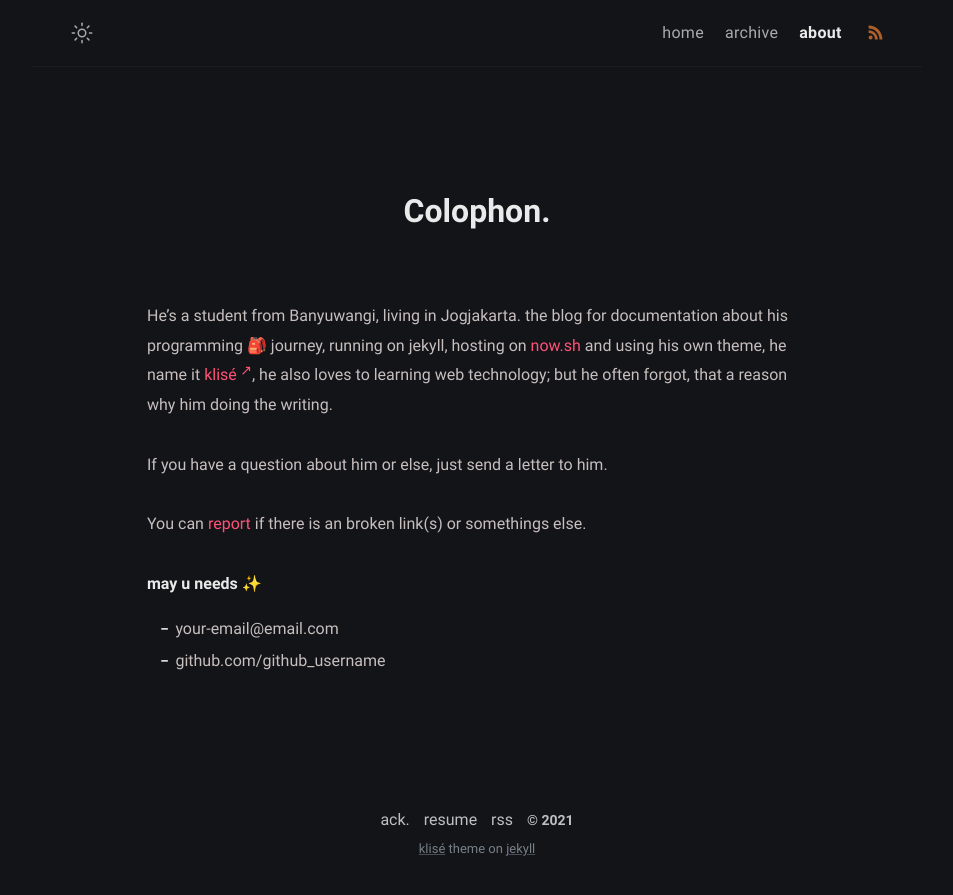
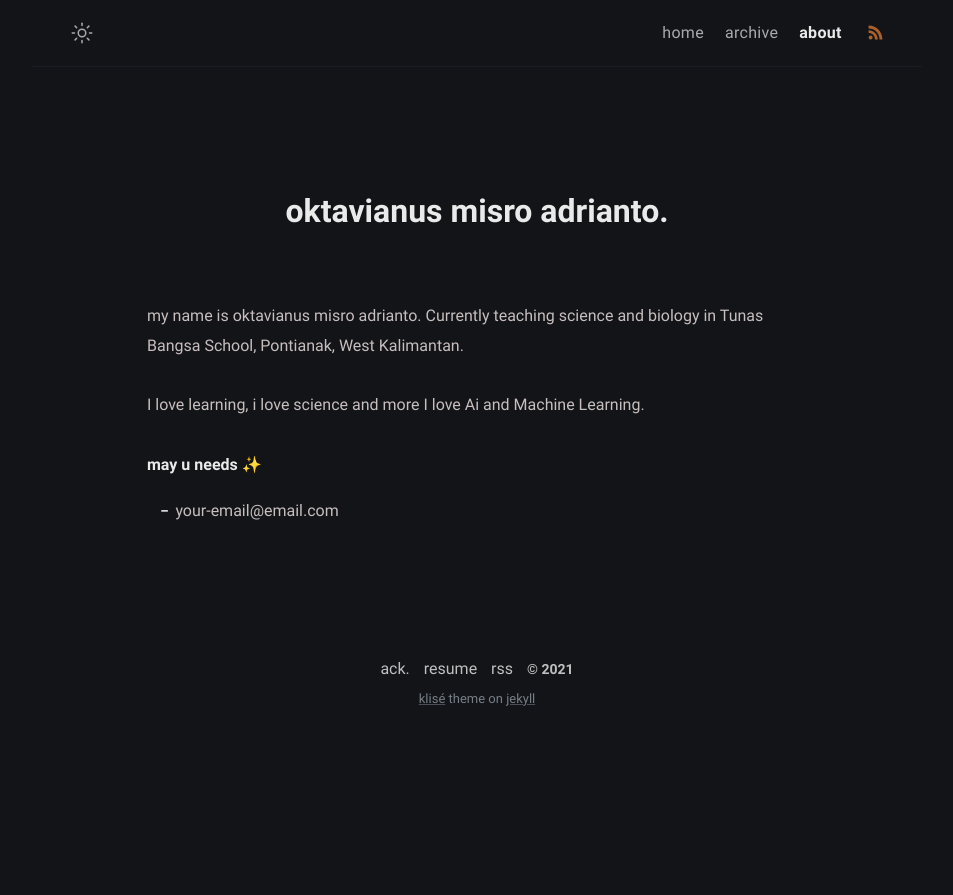
Before and after one commit to curioussmind/curioussmind.github.io, a Jekyll site: the page built from about.md, in a window 1280 px wide. Shown: the top 895 px of the page, without its empty margins (163-1116 px from the left). Built offline with Jekyll 4.4.1, drawn with Linux system fonts in a browser that asks for light colours.

Commit message:
update about page

```diff
--- a/about.md
+++ b/about.md
@@ -1,18 +1,14 @@
 ---
-title: Colophon
+title: oktavianus misro adrianto
 permalink: /about/
 layout: page
 excerpt: Hello peeps, I'm student of computer science from Banyuwangi, living in Jogjakarta. This blog for documentation about my programming journey, running on jekyll, hosting on netlify and using my own simple theme.
 comments: false
 ---
+my name is oktavianus misro adrianto. Currently teaching science and biology in Tunas Bangsa School, Pontianak, West Kalimantan.
 
-He's a student from Banyuwangi, living in Jogjakarta. the blog for documentation about his programming 🎒 journey, running on jekyll, hosting on [now.sh](http://now.sh) and using his own theme, he name it <a href="https://github.com/piharpi/jekyll-klise" target="_blank" rel="noopener">klisé</a>, he also loves to learning web technology; but he often forgot, that a reason why him doing the writing.
-
-If you have a question about him or else, just send a letter to him.
-
-You can [report](http://github.com/piharpi/jekyll-klise/issues/new) if there is an broken link(s) or somethings else.
+I love learning, i love science and more I love Ai and Machine Learning.
 
 **may u needs ✨**
 
 - {{ site.author.email }}
-- github.com/{{ site.author.github }}
```
